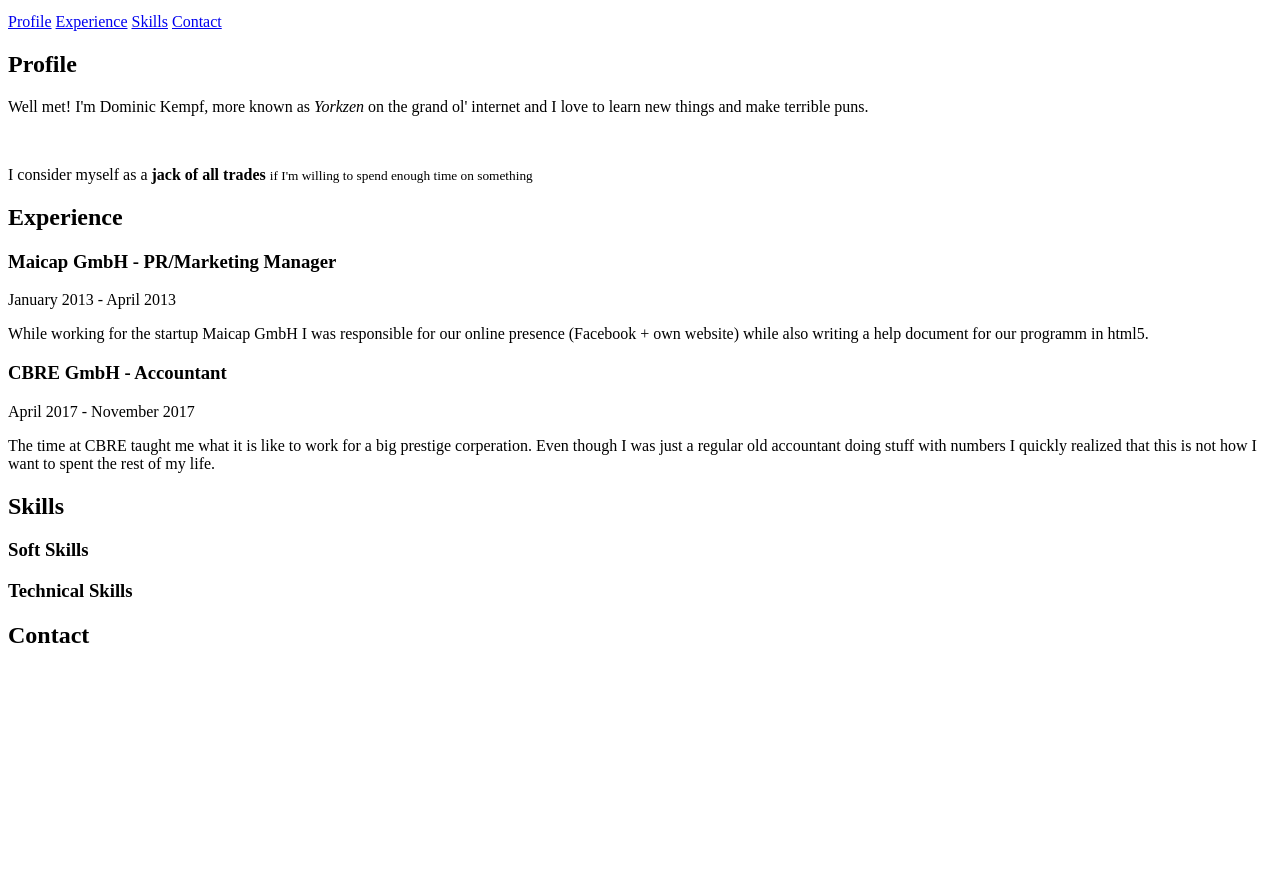
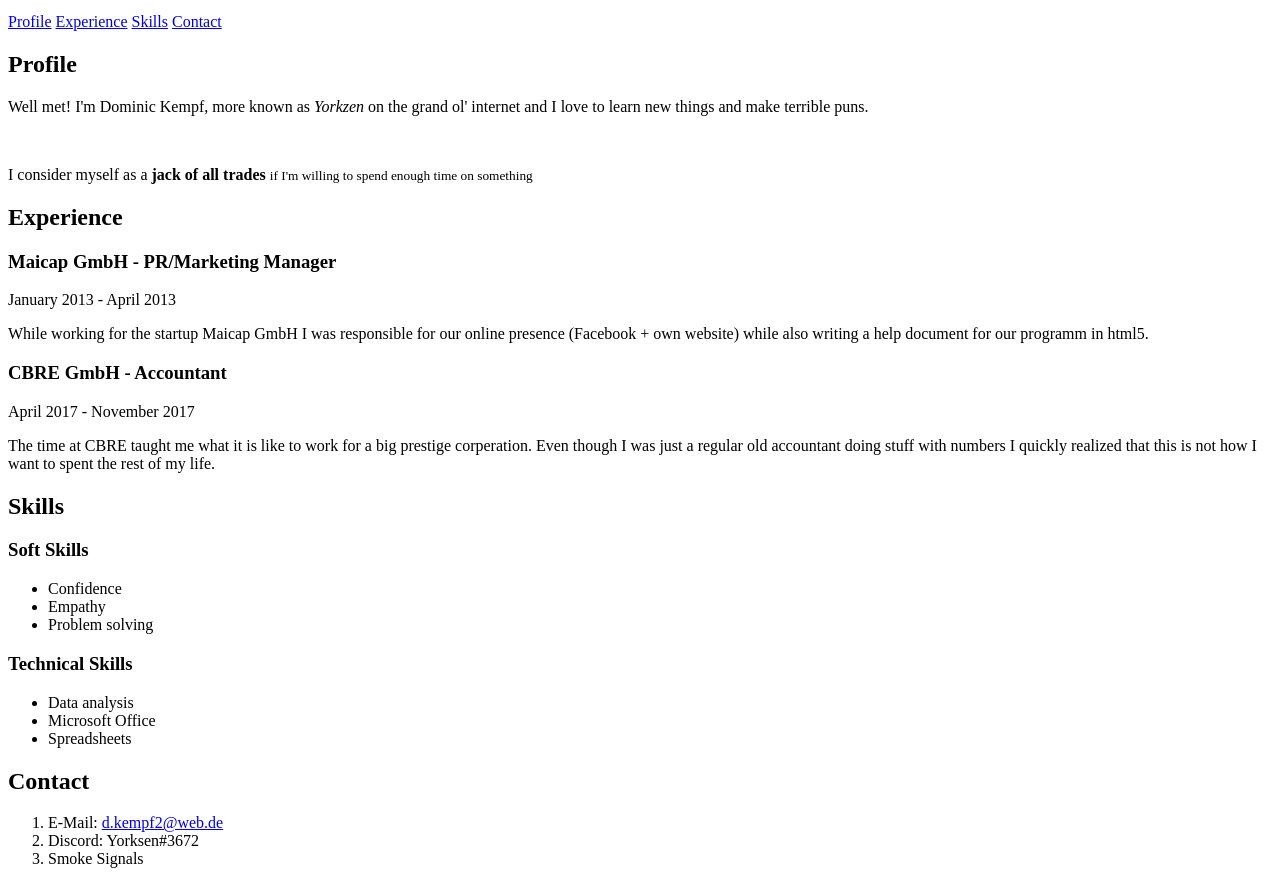
Before and after one commit to Yorkzen/html-lesson, a plain HTML site: page index.html in a window 1280 px wide. Shown: the part 101-985 px from the top of the page. Before the commit the page ends 800 px from the top, so only its background shows below. Drawn offline with Linux system fonts and the light colour scheme.

Commit message:
Skills+Contacts

```diff
--- a/index.html
+++ b/index.html
@@ -55,13 +55,28 @@
             <h2> Skills</h2>
             <section>
                 <h3> Soft Skills</h3>
+                <ul>
+                    <li>Confidence</li>
+                    <li>Empathy</li>
+                    <li>Problem solving</li>
+                </ul>
             </section>
             <section>
                 <h3> Technical Skills</h3>
+                <ul>
+                    <li>Data analysis</li>
+                    <li>Microsoft Office</li>
+                    <li>Spreadsheets</li>
+                </ul>
             </section>
         </article>
         <article id="contact">
             <h2> Contact</h2>
+            <ol>
+                <li>E-Mail: <a href="mailto:d.kempf2@web.de">d.kempf2@web.de</a></li>
+                <li> Discord: Yorksen#3672</li>
+                <li> Smoke Signals</li>
+            </ol>
         </article>
     </main>
 </body>
```
